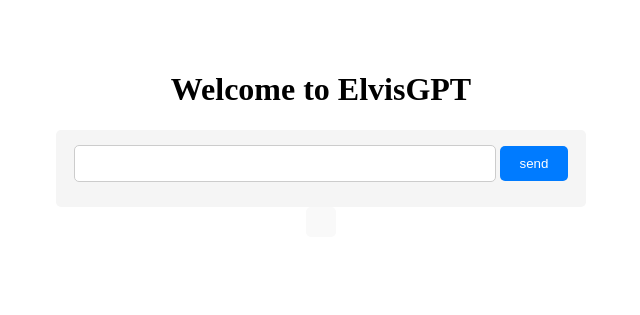
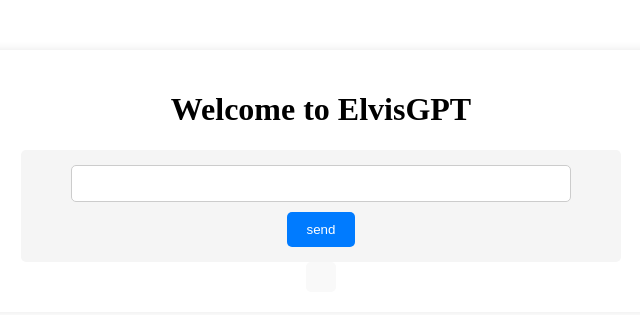
Before and after one commit to jiangc7/ElvisGPT, a website with bundled scripts: page index.html in a window 1280 px wide. Shown: the whole page, without its empty margins (319-959 px from the left). Built offline with nearby package versions, Linux system fonts and the light colour scheme.

Commit message:
adpated screen

```diff
--- a/style.css
+++ b/style.css
@@ -2,29 +2,33 @@ main {
     display: flex;
     flex-direction: column;
     align-items: center;
-    height: calc(100vh - 50px); /* 减去顶部间距的高度 */
-    margin-top: 50px; /* 顶部间距 */
-    text-align: center;
+    padding: 20px;
+    box-shadow: 0px 0px 10px rgba(0, 0, 0, 0.1);
+    max-width: 700px;
+    width: 90%;
+    margin: 50px auto; /* 居中并添加顶部间距 */
+    border-radius: 5px;
+    background-color: #fff;
 }
 
-  /* 增加输入框宽度 */
 input[type="text"] {
-    width: 100%; /* 使用100%填充其容器的宽度 */
-    max-width: 400px; /* 设置最大宽度，避免过度拉伸 */
+    width: 100%;
+    max-width: 500px;
     padding: 10px;
     border: 1px solid #ccc;
     border-radius: 5px;
     margin-bottom: 10px;
+    box-sizing: border-box; /* 保证宽度计算包含边框和内边距 */
 }
 
-  /* 样式表单 */
 form {
-    width: 100%; /* 使用100%填充其容器的宽度 */
-    max-width: 500px; /* 设置最大宽度，避免过度拉伸 */
+    width: 100%;
+    max-width: 600px;
     background-color: #f5f5f5;
     padding: 15px;
     border-radius: 5px;
     text-align: center;
+    box-sizing: border-box; /* 保证宽度计算包含边框和内边距 */
 }
 
 button[type="submit"] {
@@ -36,7 +40,6 @@ main {
     cursor: pointer;
 }
 
-  /* 样式聊天记录 */
 #chat-log {
     background-color: #f9f9f9;
     padding: 15px;
@@ -44,5 +47,6 @@ main {
     max-height: 300px;
     overflow-y: auto;
     text-align: left;
-    max-width: 500px;
+    max-width: 600px;
+    box-sizing: border-box; /* 保证宽度计算包含边框和内边距 */
 }
```
Lines whose indentation alone changed are shown as unchanged.
